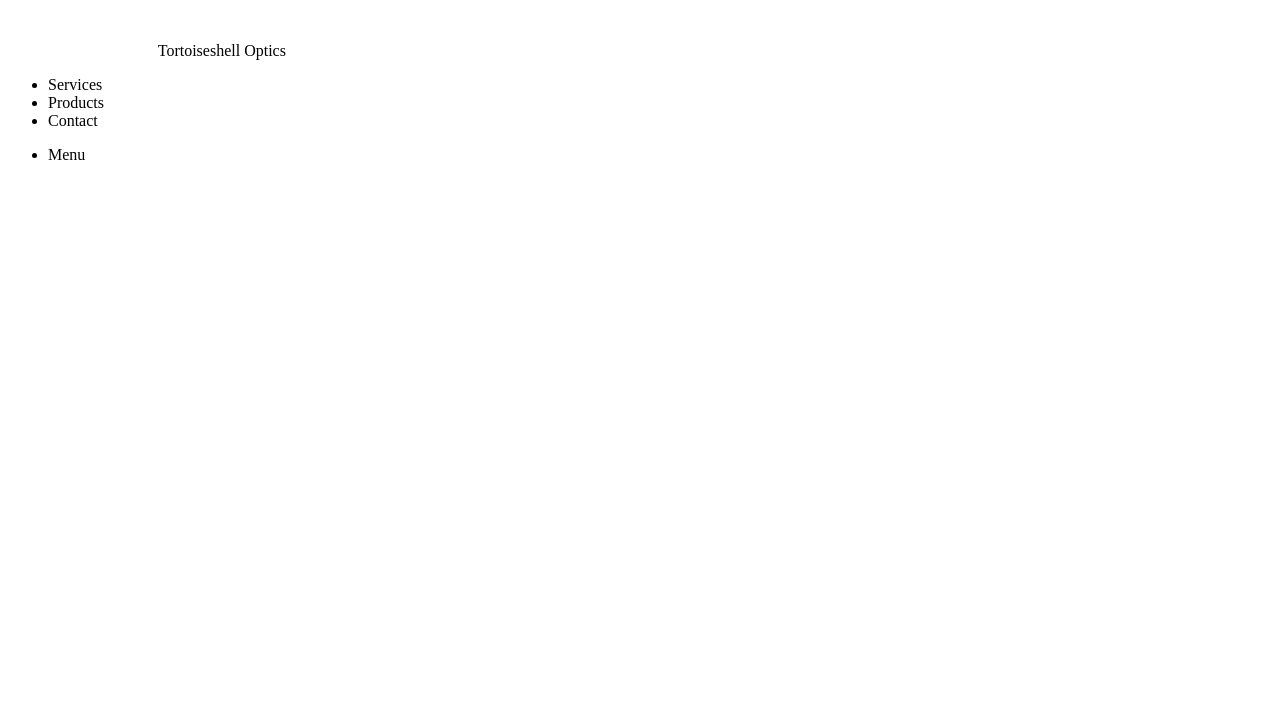
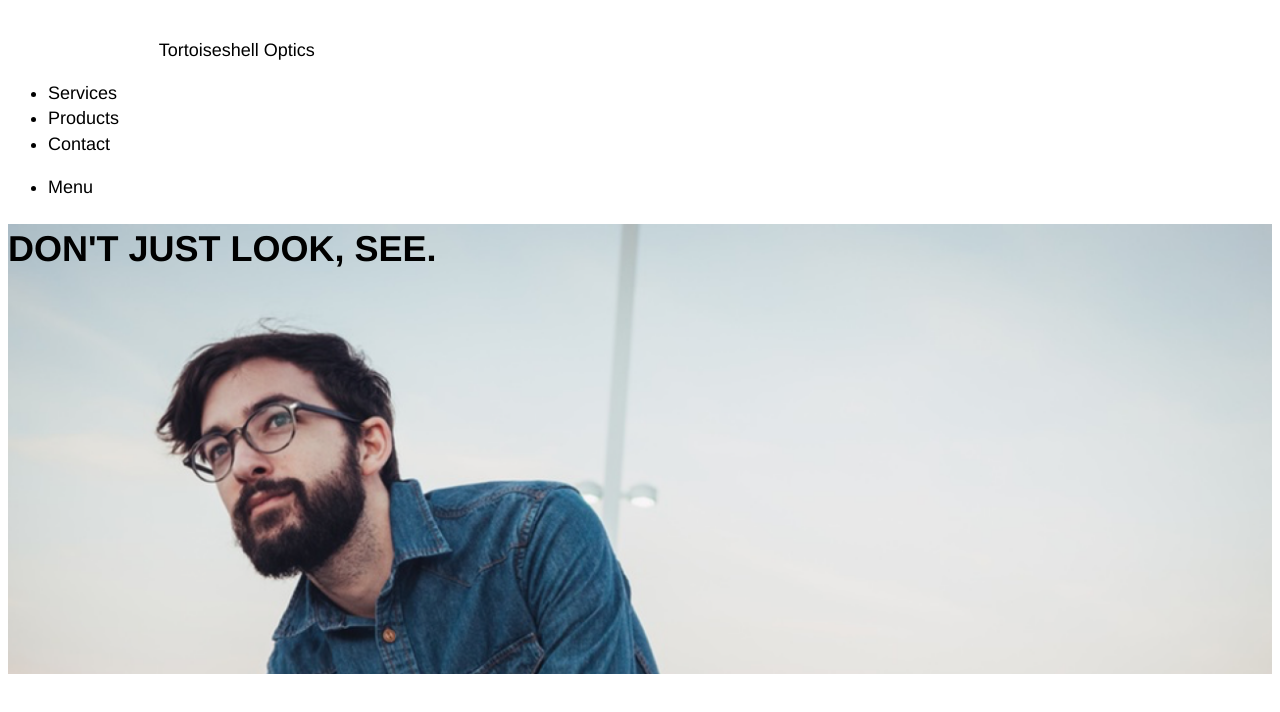
Before and after one commit to turtlesquared/Tortoiseshell, a plain HTML site: page index.html in a window 1280 px wide. Drawn offline with Linux system fonts and the light colour scheme.

Commit message:
added the background image and text to the top section

```diff
--- a/index.html
+++ b/index.html
@@ -30,6 +30,16 @@
 	</header>
 
 	<!-- Top Section -->
+	<div class="top">
+		<div class="container">
+			<div class="phrase">
+				<h1>DON'T JUST LOOK, SEE.</h1>
+			</div>
+		</div>
+	</div>
+
+
+
 
 </body>
 </html>
--- a/resources/css/style.css
+++ b/resources/css/style.css
@@ -0,0 +1,17 @@
+html {
+	font-size: 18px;
+	font-family: Helvetica, sans-serif;
+	line-height: 1.4;
+}
+
+
+
+
+
+
+.top {
+	height: 25rem;
+	background-image: url(../images/glasses-bg.png);
+	background-repeat: no-repeat;
+	background-position: center;
+	background-size: cover;
```
Also changed, not shown: 2 other files.
